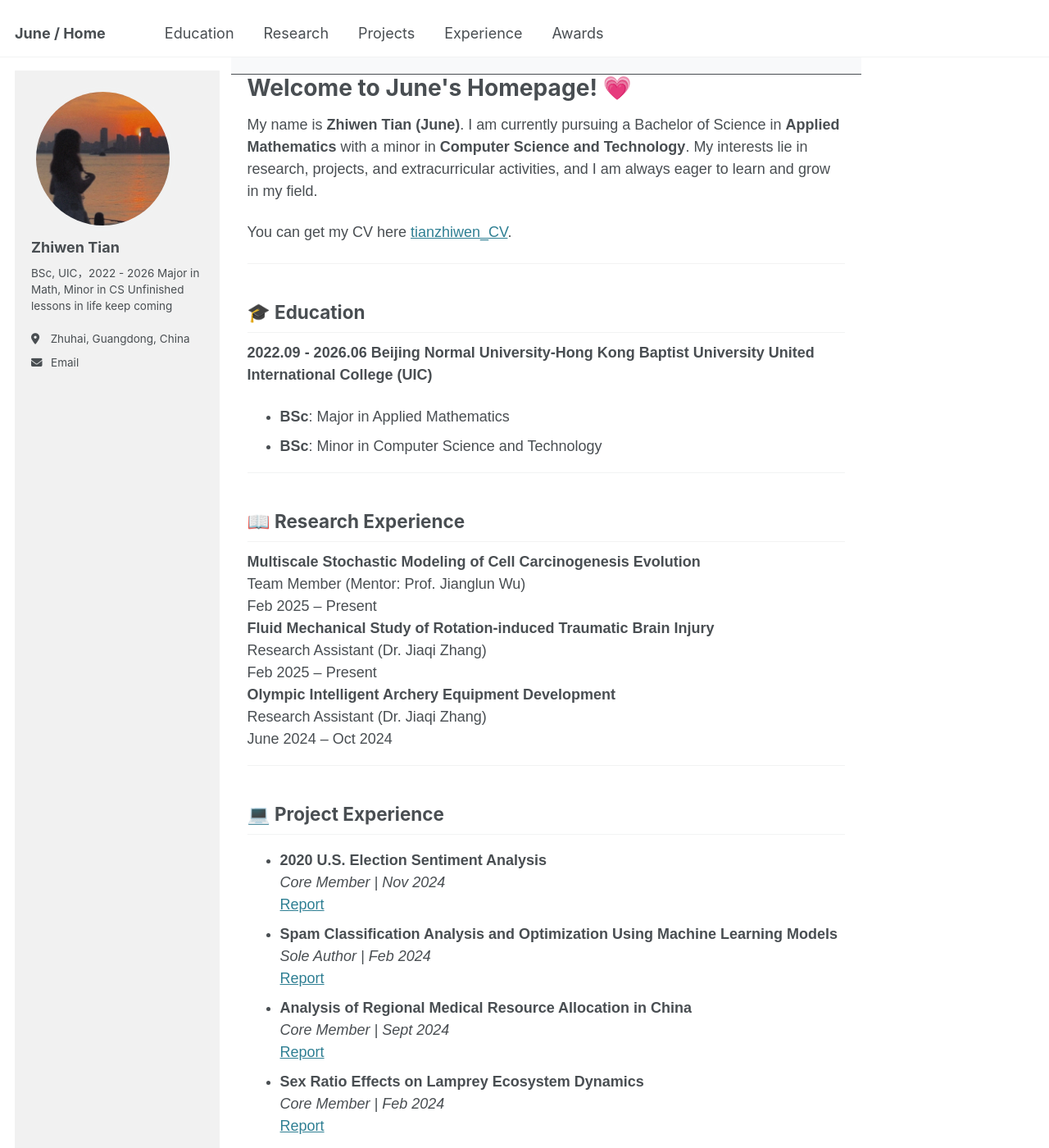
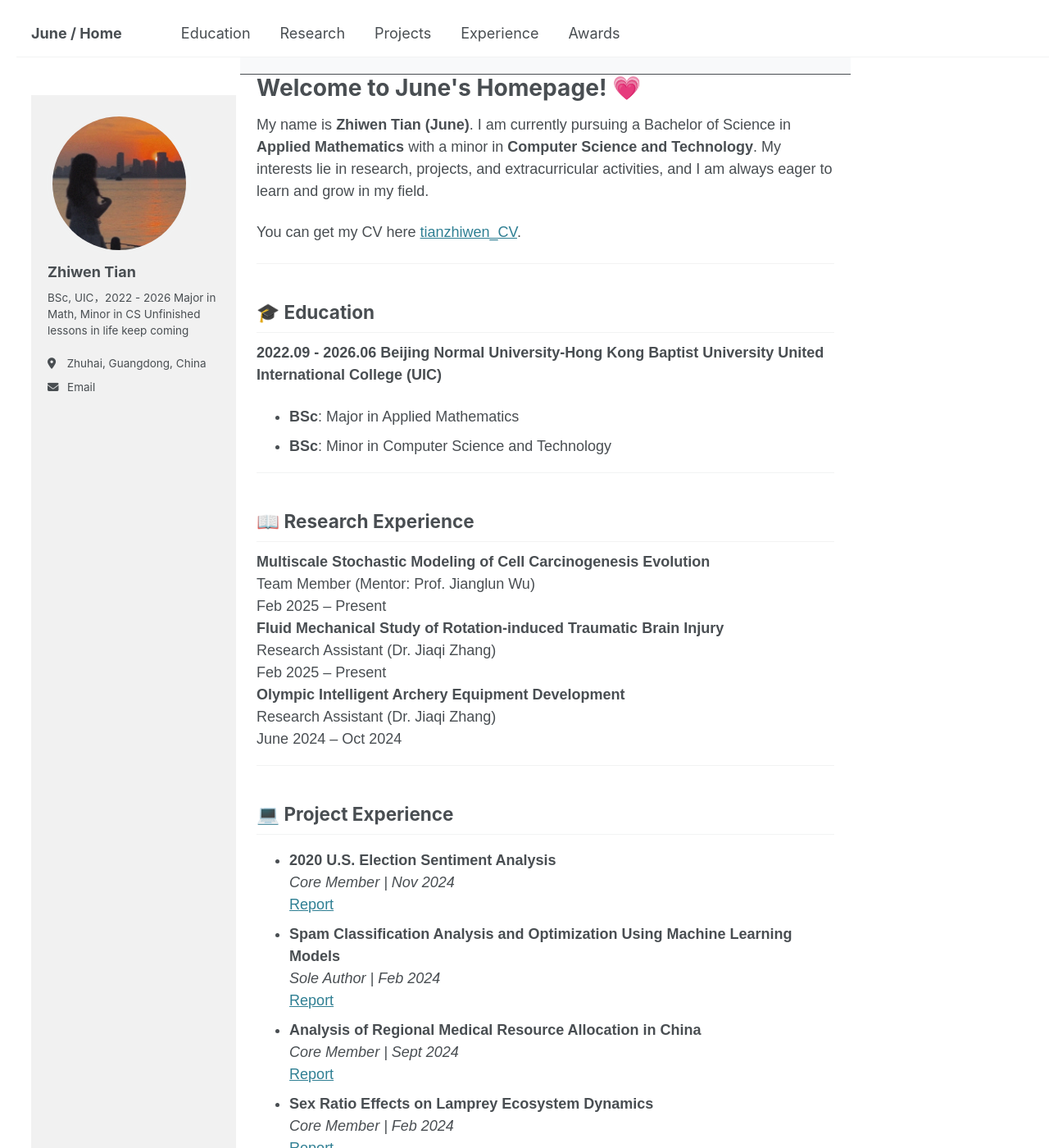
Before and after one commit to Orange1207/Orange1207.github.io, a Jekyll site: the page built from _pages/about.md, in a window 1280 px wide and 1400 px high. Shown: the whole window at 82% size. Built offline with Jekyll 4.4.1, drawn with Linux system fonts in a browser that asks for light colours.

Commit message:
Update custom.css

```diff
--- a/assets/css/custom.css
+++ b/assets/css/custom.css
@@ -1,7 +1,7 @@
 /* General styles */
 body {
     font-family: Arial, sans-serif;
-    margin: 0;
+    margin: 20px;
     padding: 0;
 }
 
@@ -13,7 +13,7 @@ header {
 }
 
 .container {
-    max-width: 1000px;
+    max-width: 1800px;
     margin: 0 auto;
 }
 
@@ -36,7 +36,7 @@ footer {
     padding: 20px;
     background-color: #f1f1f1;
     float: right;
-    margin-top: 50px; /* Add some margin to the top */
+    margin-top: 80px; /* Add some margin to the top */
 }
 
 @media (max-width: 768px) {
```
